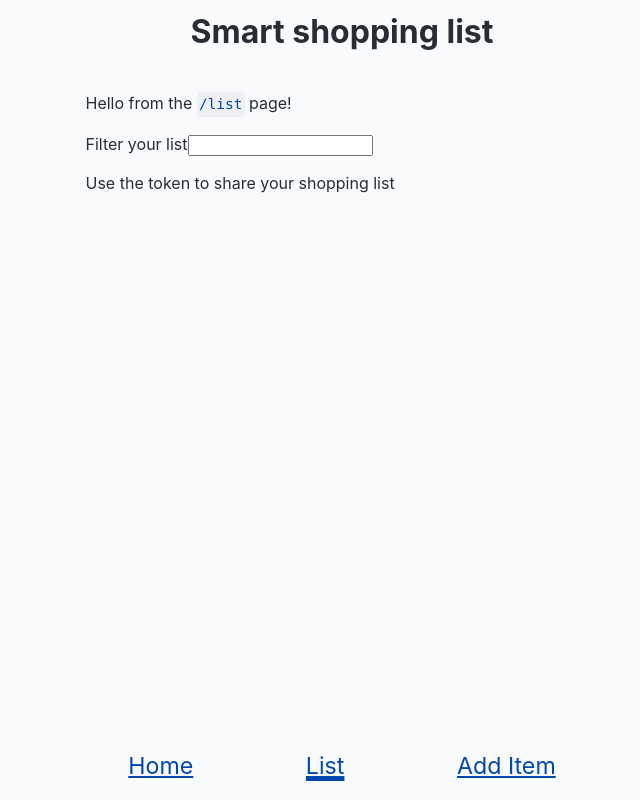
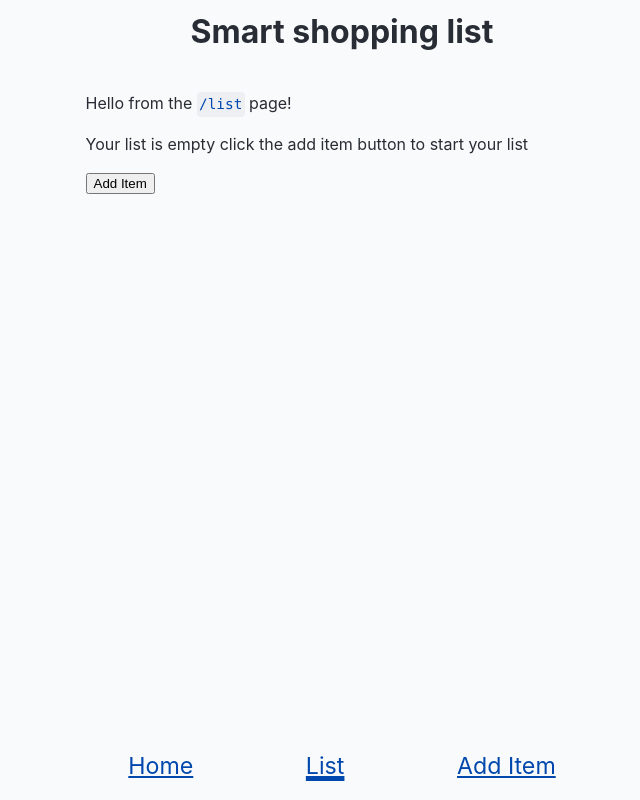
Before and after one commit to the-collab-lab/tcl-60-smart-shopping-list, a React (Vite) app: page /list in a window 1280 px wide. Shown: the whole page, without its empty margins (298-938 px from the left). Built offline with nearby package versions, Linux system fonts and the light colour scheme.

Commit message:
Prompt user to add a new item if list is empty
Co-authored-by: Laura Abro <l.abrocadabro@gmail.com>

```diff
--- a/src/views/List.jsx
+++ b/src/views/List.jsx
@@ -1,7 +1,9 @@
 import { ListItem } from '../components';
 import { useState } from 'react';
+import { useNavigate } from 'react-router-dom';
 
 export function List({ data, token }) {
+	const navigate = useNavigate();
 	const [query, setQuery] = useState('');
 	const handleChange = (event) => {
 		setQuery(event.target.value);
@@ -11,10 +13,21 @@ export function List({ data, token }) {
 			<p>
 				Hello from the <code>/list</code> page!
 			</p>
-			{/* welcome message */}
+			{!data.length ? (
+				<div>
+					<p>Your list is empty click the add item button to start your list</p>
+					<button onClick={() => navigate('/add-item')}>Add Item</button>
+				</div>
+			) : (
+				<>
 					<div>
 						<label htmlFor="query">Filter your list</label>
-				<input id="query" value={query} onChange={handleChange} name="query" />
+						<input
+							id="query"
+							value={query}
+							onChange={handleChange}
+							name="query"
+						/>
 						{query ? <button onClick={() => setQuery('')}>Clear</button> : null}
 					</div>
 					<ul>
@@ -28,10 +41,13 @@ export function List({ data, token }) {
 					</ul>
 					<div>
 						<p>
-					Use the token <em style={{ textDecoration: 'underline' }}>{token}</em>{' '}
-					to share your shopping list
+							Use the token{' '}
+							<em style={{ textDecoration: 'underline' }}>{token}</em> to share
+							your shopping list
 						</p>
 					</div>
 				</>
+			)}
+		</>
 	);
 }
```
Lines whose indentation alone changed are shown as unchanged.
